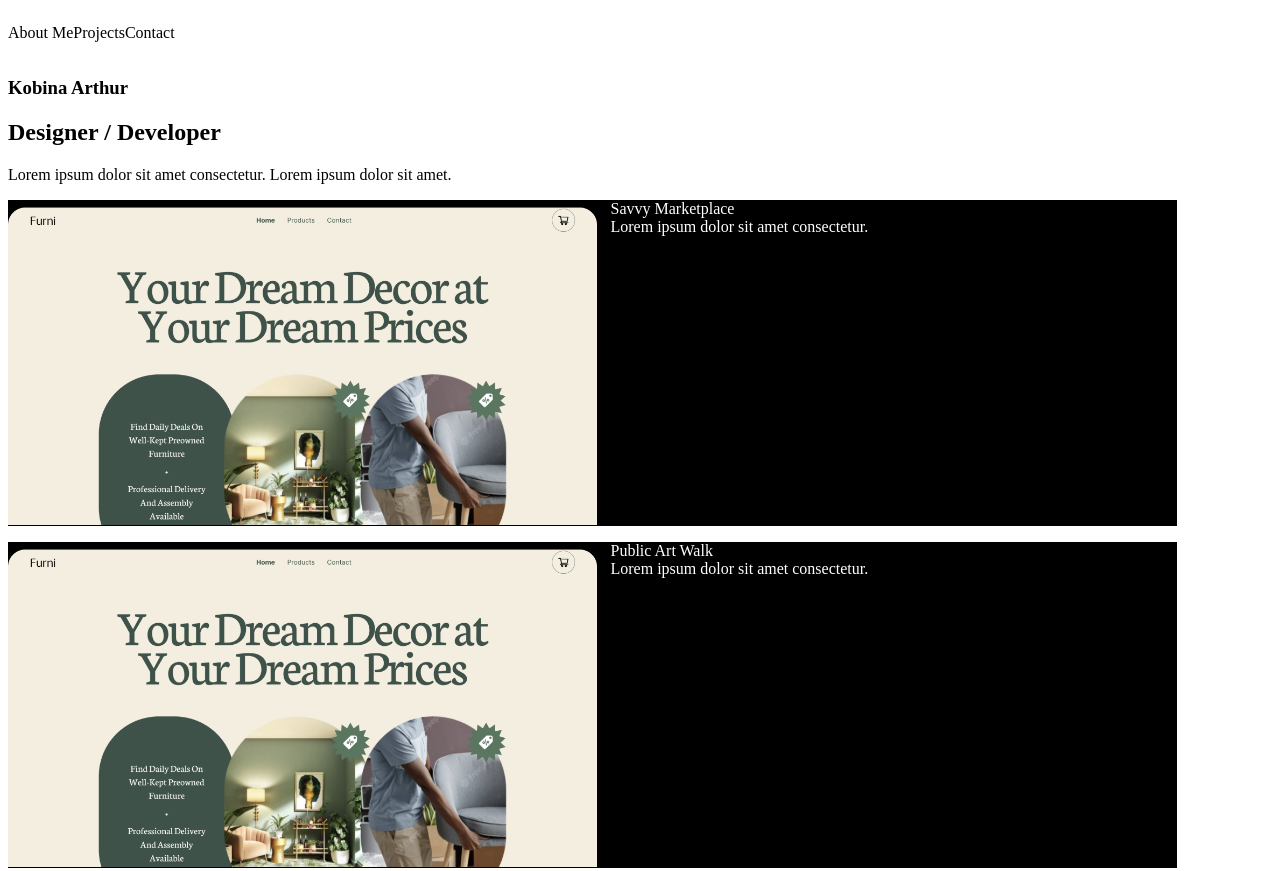
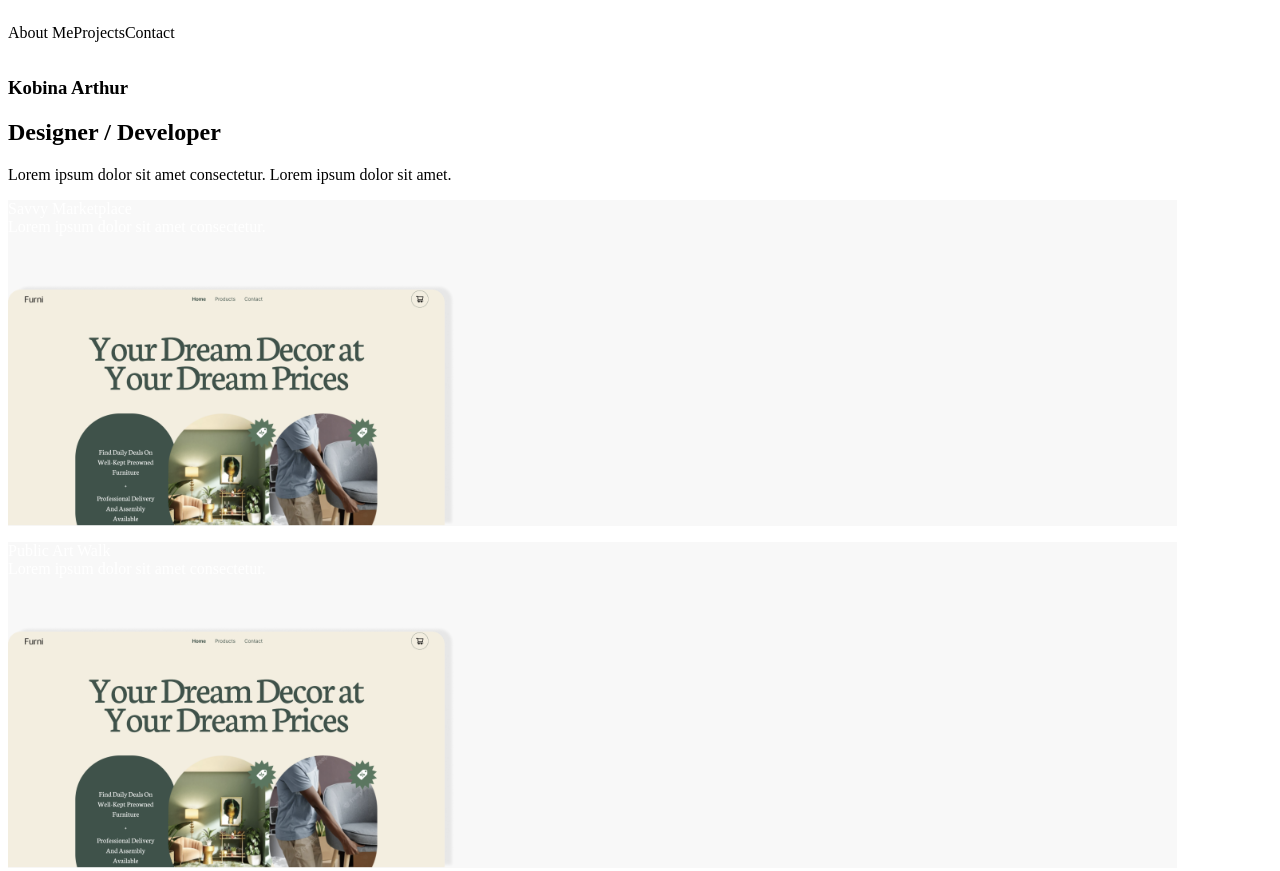
Before and after one commit to kobyrthr/miniFolio, a Gatsby site: page / in a window 1280 px wide. Shown: the top 871 px of the page. Built offline with nearby package versions, Linux system fonts and the light colour scheme; Gatsby itself is replaced by a stand-in of ours.

Commit message:
adding styling to the project card

```diff
--- a/src/components/Nav/Nav.jsx
+++ b/src/components/Nav/Nav.jsx
@@ -1,5 +1,5 @@
 import React from 'react'
-import nav from "./Nav.modules.css"
+import nav from "./Nav.module.css"
 
 const Nav = () => {
   return (
--- a/src/components/ProjectList/Project/Project.jsx
+++ b/src/components/ProjectList/Project/Project.jsx
@@ -1,13 +1,13 @@
 import React from 'react'
-import cardContainer from "./Project.modules.css"
+import * as locals from './Project.module.css'
 import thumbnail from '../../../images/savvy-thumbnail.png'
 
 
 const Project = ({id,title,description}) => {
   return (
-            <div key ={id} className='cardContainer'>
-                <img src={thumbnail}className="styles.projectImage"></img>
-                <div className="styles.projectDetails">
+            <div key ={id} className={locals.cardContainer}>
+                <img src={thumbnail}className={locals.projectImage}></img>
+                <div className={locals.projectDetails}>
                 {title}<br></br>{description}</div>
             </div>
 
--- a/src/components/ProjectList/Project/Project.modules.css
+++ b/src/components/ProjectList/Project/Project.module.css
@@ -1,15 +1,22 @@
 .cardContainer{
-    background-color: black;
+    background-color: #F8F8F8;
     color:white;
     width: 1169px;
     height:326px;
     margin-bottom: 16px;
     display: flex;
     flex-direction: row;
+    position:relative;
 }
 
 .projectImage{
 margin-right: 72px;
+max-width: 447px;
+max-height: 295px;
+width: auto;
+height: auto;
+position: absolute;
+bottom:0;
 }
 
 .projectImage{
```
Also changed, not shown: src/components/Layout/Layout.module.css (added), src/components/Layout/Layout.modules.css (deleted), src/components/Nav/Nav.module.css (renamed from src/components/Nav/Nav.modules.css), src/components/ProjectList/ProjectList.module.css (added), src/components/ProjectList/ProjectList.modules.css (deleted).
